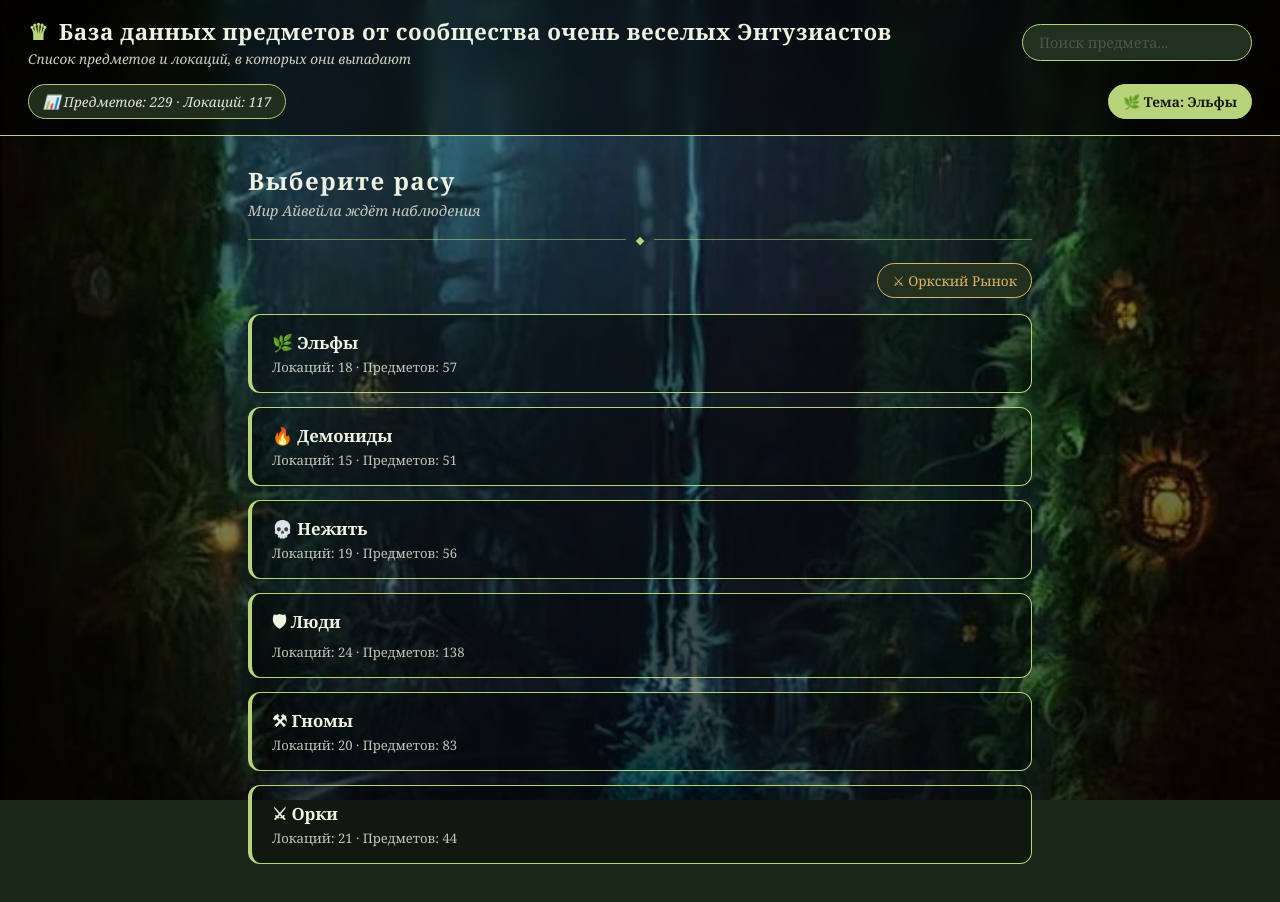
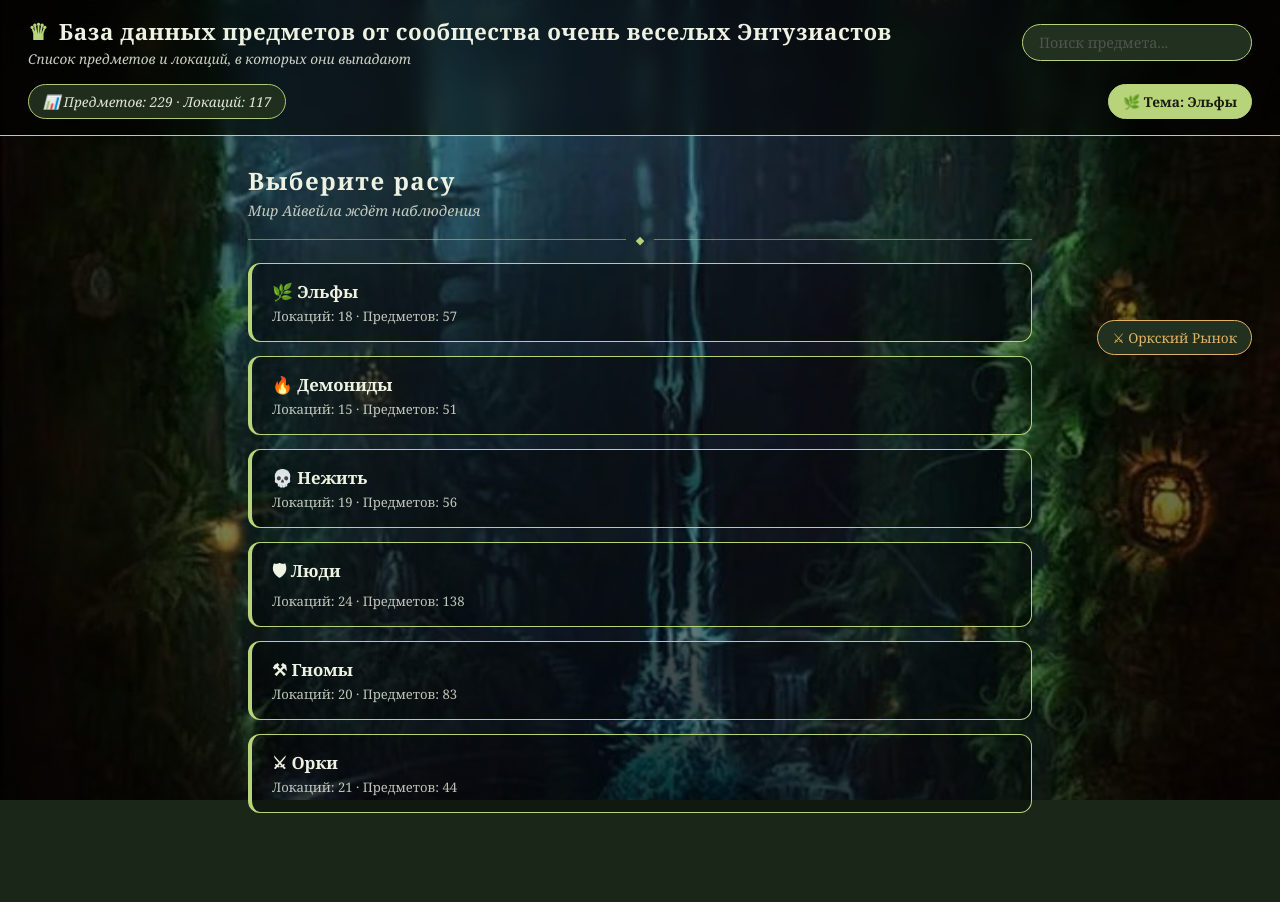
Before and after one commit to markgorobinskiy-ops/AOHObaseTest, a plain HTML site: page index.html in a window 1280 px wide. Drawn offline with Linux system fonts and the light colour scheme.

Commit message:
Update index.html

```diff
--- a/index.html
+++ b/index.html
@@ -631,8 +631,9 @@ async function render(){
   if(kind !== 'race' && kind !== 'loc'){
     let html = '<h2>Выберите расу</h2><div class="tagline">Мир Айвейла ждёт наблюдения</div>'
              + '<div class="orn"><span class="line"></span><span class="gem">\u25C6</span><span class="line"></span></div>'
-             + '<div style="display:flex;justify-content:flex-end;margin:0 0 16px">'
+             + '<div style="position:fixed;right:28px;top:40%;z-index:30">'
              + '<button class="chip mkt-btn" onclick="location.hash=\'#/market\'">\u2694 Оркский Рынок</button></div>';
+
     let k = 0;
     for(const id in RACES){
       const r = RACES[id];
```
